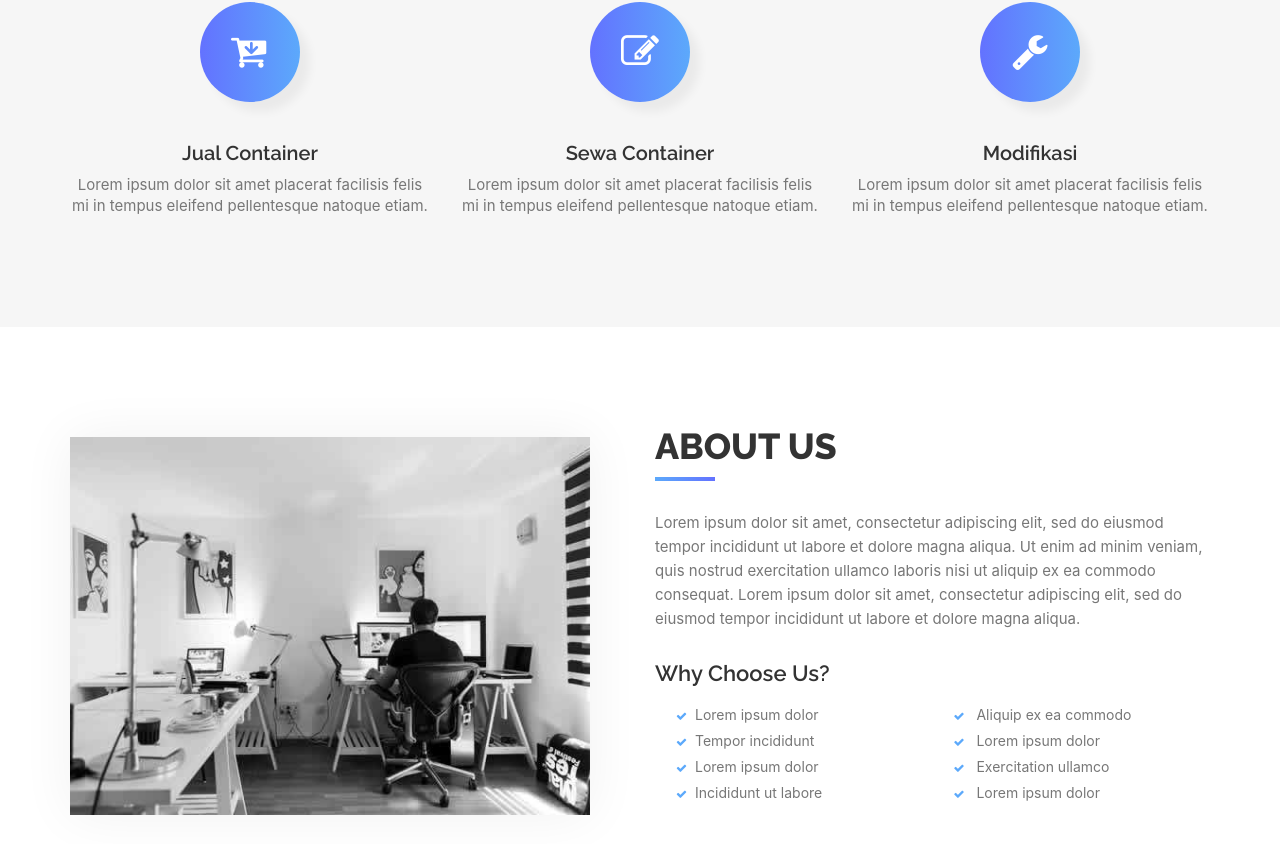
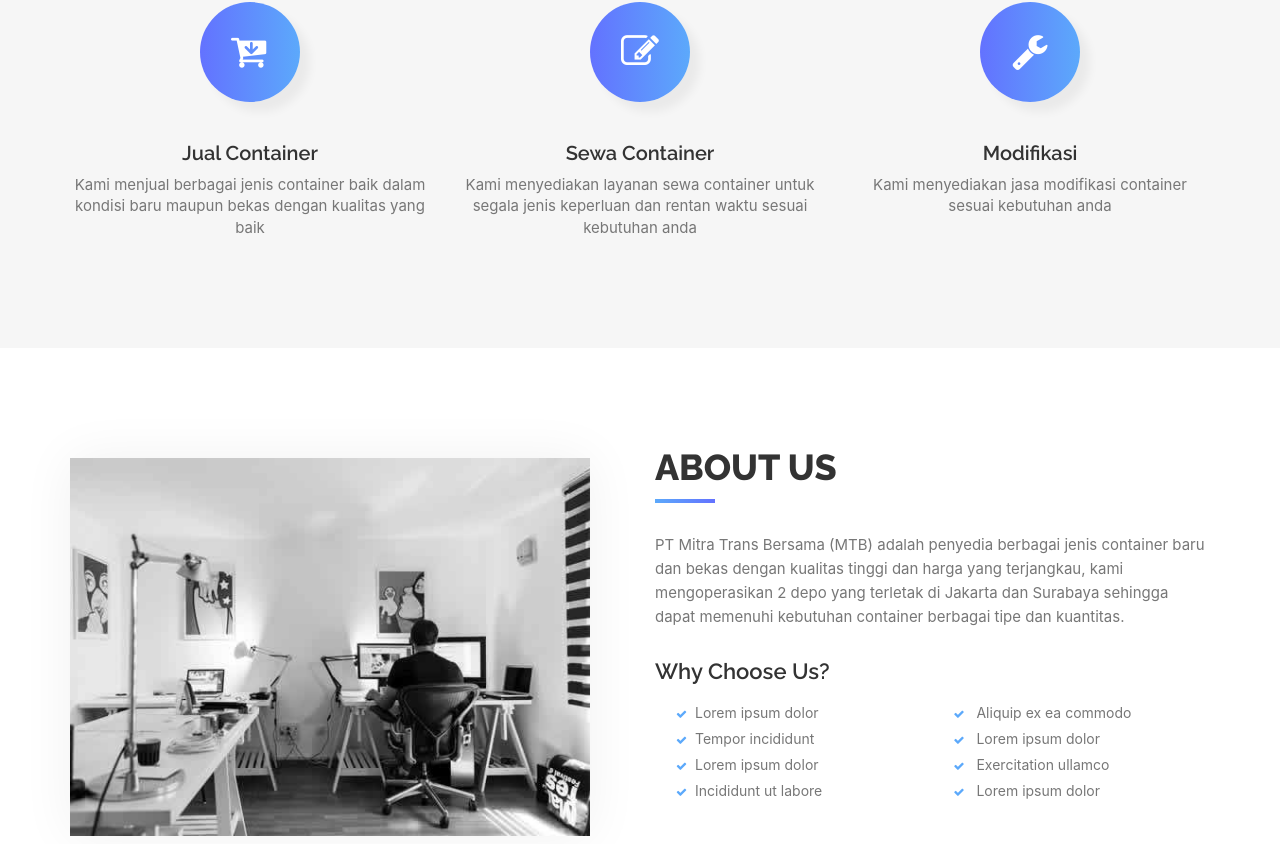
Before and after one commit to hubertwirawan/React-Landing-master, a React (Create React App) app: page / in a window 1280 px wide. Shown: the part 1036-1880 px from the top of the page. Built offline with nearby package versions, Linux system fonts and the light colour scheme; what smooth-scroll would draw is missing.

Commit message:
adjustment

```diff
--- a/public/index.html
+++ b/public/index.html
@@ -39,9 +39,9 @@
     href="https://fonts.googleapis.com/css?family=Raleway:300,400,500,600,700,800,900"
     rel="stylesheet"
   />
-  <title>A React Landing Page Template</title>
+  <title>MTB</title>
   <meta name="description" content="" />
-  <meta name="author" content="@Issaafalkattan" />
+  <meta name="author" content="@MTB" />
 </head>
 
 <body id="page-top" data-spy="scroll" data-target=".navbar-fixed-top">
--- a/src/App.jsx
+++ b/src/App.jsx
@@ -13,6 +13,7 @@ import SmoothScroll from "smooth-scroll";
 import "./App.css";
 import React from 'react'
 import { render } from 'react-dom'
+import Products from "./components/products";
 window.React = React
 
 export const scroll = new SmoothScroll('a[href*="#"]', {
@@ -36,6 +37,7 @@ const App = () => {
       <Gallery data={landingPageData.Gallery}/>
       <Testimonials data={landingPageData.Testimonials} />
       {/* <Team data={landingPageData.Team} /> */}
+      <Products/>
       <Contact data={landingPageData.Contact} />
     </div>
   );
--- a/src/components/header.jsx
+++ b/src/components/header.jsx
@@ -12,7 +12,7 @@ export const Header = (props) => {
                 </h1>
                 <p>{props.data ? props.data.paragraph : 'Loading'}</p>
                 <a
-                  href='#about'
+                  href='#features'
                   className='btn btn-custom btn-lg page-scroll'
                 >
                   Learn More
--- /dev/null
+++ b/src/components/products.jsx
@@ -0,0 +1,11 @@
+import React from "react";
+
+const Products = () => {
+  return (
+    <div id="products">
+      <h2>Products</h2>
+    </div>
+  );
+};
+
+export default Products;
--- a/src/data/data.json
+++ b/src/data/data.json
@@ -4,7 +4,7 @@
     "paragraph": "Mitra Trans Bersama"
   },
   "About": {
-    "paragraph": "Lorem ipsum dolor sit amet, consectetur adipiscing elit, sed do eiusmod tempor incididunt ut labore et dolore magna aliqua. Ut enim ad minim veniam, quis nostrud exercitation ullamco laboris nisi ut aliquip ex ea commodo consequat. Lorem ipsum dolor sit amet, consectetur adipiscing elit, sed do eiusmod tempor incididunt ut labore et dolore magna aliqua.",
+    "paragraph": "PT Mitra Trans Bersama (MTB) adalah penyedia berbagai jenis container baru dan bekas dengan kualitas tinggi dan harga yang terjangkau, kami mengoperasikan 2 depo yang terletak di Jakarta dan Surabaya sehingga dapat memenuhi kebutuhan container berbagai tipe dan kuantitas.",
     "Why": [
       "Lorem ipsum dolor",
       "Tempor incididunt",
@@ -115,17 +115,17 @@
     {
       "icon": "fa fa-cart-arrow-down",
       "title": "Jual Container",
-      "text": "Lorem ipsum dolor sit amet placerat facilisis felis mi in tempus eleifend pellentesque natoque etiam."
+      "text": "Kami menjual berbagai jenis container baik dalam kondisi baru maupun bekas dengan kualitas yang baik"
     },
     {
       "icon": "fa fa-pencil-square-o",
       "title": "Sewa Container",
-      "text": "Lorem ipsum dolor sit amet placerat facilisis felis mi in tempus eleifend pellentesque natoque etiam."
+      "text": "Kami menyediakan layanan sewa container untuk segala jenis keperluan dan rentan waktu sesuai kebutuhan anda"
     },
     {
       "icon": "fa fa-wrench",
       "title": "Modifikasi",
-      "text": "Lorem ipsum dolor sit amet placerat facilisis felis mi in tempus eleifend pellentesque natoque etiam."
+      "text": "Kami menyediakan jasa modifikasi container sesuai kebutuhan anda"
     }
   ]
 }
```
